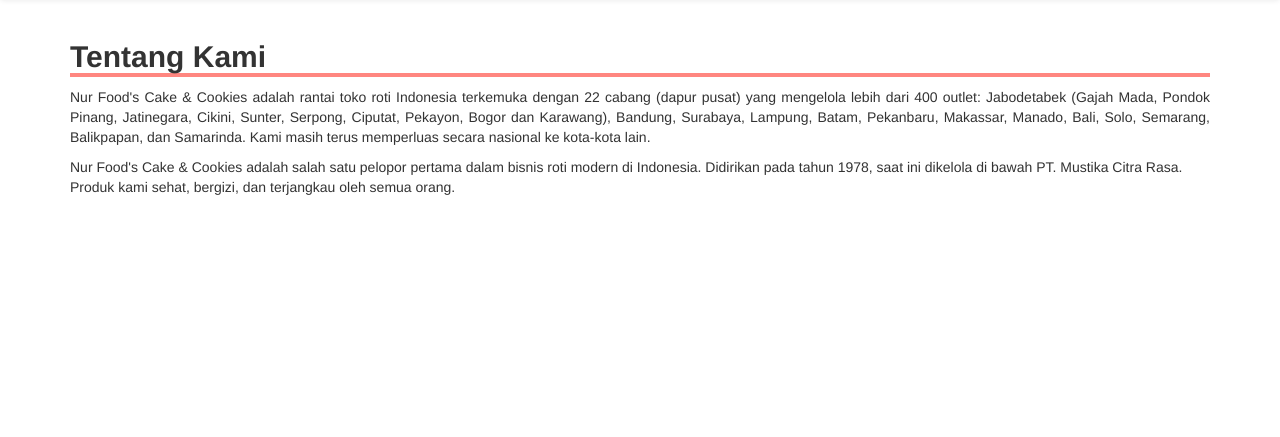
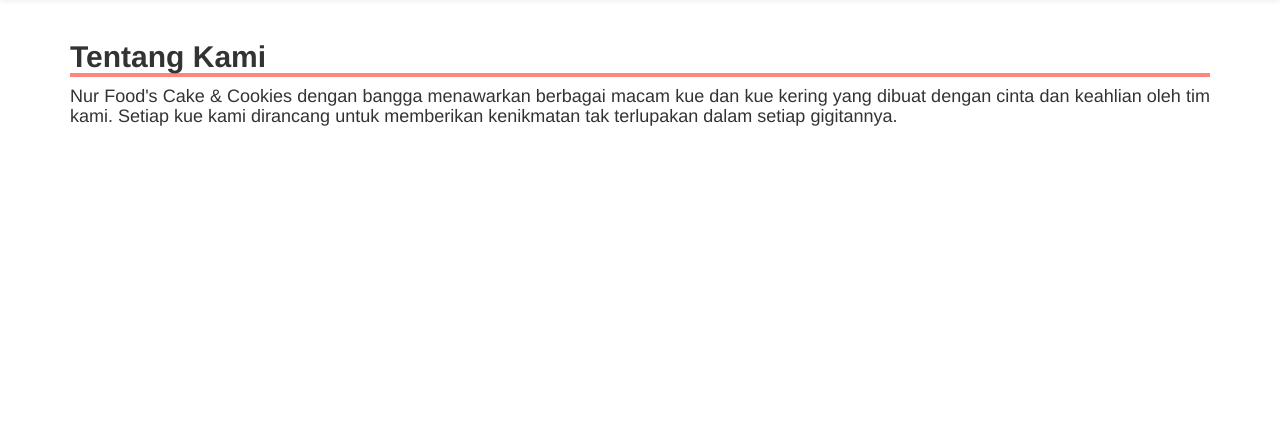
Before and after one commit to rallyz/Toko_Online_1.0, a PHP site: page /about.php in a window 1280 px wide. Shown: the part 62-499 px from the top of the page. Run offline with PHP 8.4, Linux system fonts and the light colour scheme; a stand-in replaces the project's code that opens the database connection; some libraries are stand-ins or nearby versions.

Commit message:
Update about.php

```diff
--- a/about.php
+++ b/about.php
@@ -5,9 +5,7 @@
 
 <div class="container" style="padding-bottom: 300px;">
 	<h2 style=" width: 100%; border-bottom: 4px solid #ff8680"><b>Tentang Kami</b></h2>
-	<p class="text-justify">Nur Food's Cake & Cookies adalah rantai toko roti Indonesia terkemuka dengan 22 cabang (dapur pusat) yang mengelola lebih dari 400 outlet: Jabodetabek (Gajah Mada, Pondok Pinang, Jatinegara, Cikini, Sunter, Serpong, Ciputat, Pekayon, Bogor dan Karawang), Bandung, Surabaya, Lampung, Batam, Pekanbaru, Makassar, Manado, Bali, Solo, Semarang, Balikpapan, dan Samarinda. Kami masih terus memperluas secara nasional ke kota-kota lain.</p>
-<p>
-Nur Food's Cake & Cookies adalah salah satu pelopor pertama dalam bisnis roti modern di Indonesia. Didirikan pada tahun 1978, saat ini dikelola di bawah PT. Mustika Citra Rasa. Produk kami sehat, bergizi, dan terjangkau oleh semua orang.</p>
+	<h4 class="text-justify">Nur Food's Cake & Cookies dengan bangga menawarkan berbagai macam kue dan kue kering yang dibuat dengan cinta dan keahlian oleh tim kami. Setiap kue kami dirancang untuk memberikan kenikmatan tak terlupakan dalam setiap gigitannya.</h4>
 </div>
 
 
```
